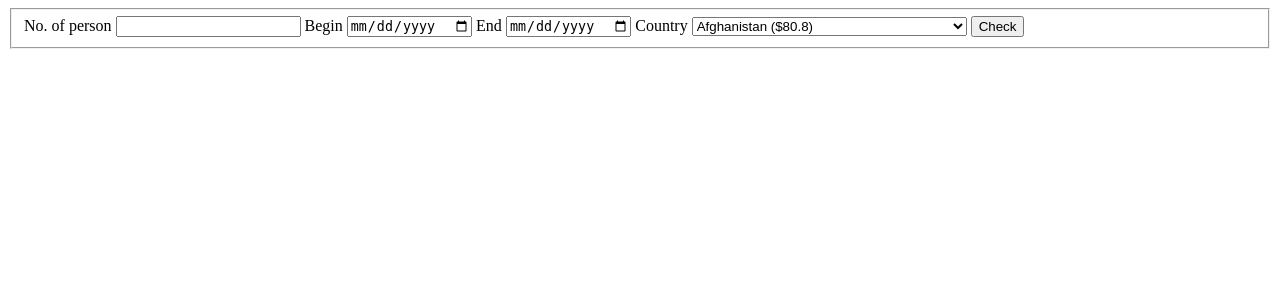
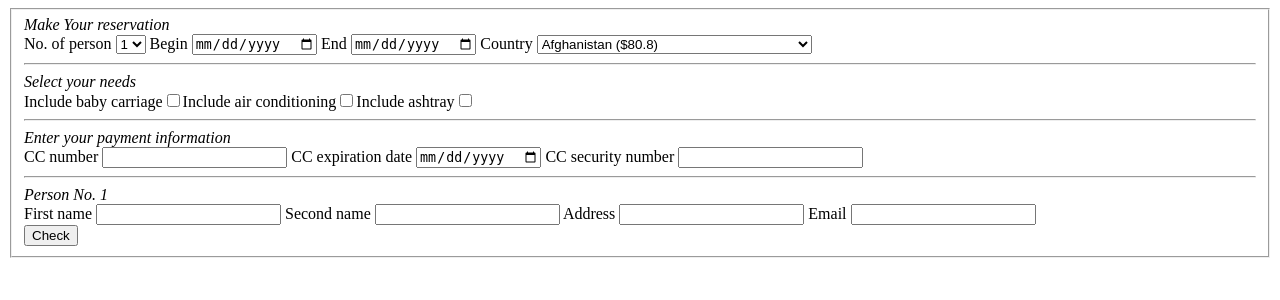
Before and after one commit to ElectroluxV2/WPR, a PHP site: page /subsection-1.php in a window 1280 px wide. Shown: the top 300 px of the page. Run offline with PHP 8.4, Linux system fonts and the light colour scheme; data that the repository does not hold is empty.

Commit message:
Exercise 3 update
Signed-off-by: ElectroluxV2 <electroluxv2@gmail.com>

```diff
--- a/w3/exercise-3/subsection-1.php
+++ b/w3/exercise-3/subsection-1.php
@@ -1,13 +1,12 @@
 <?php
-// Formularz biura podróży
-// - stwórz plik PHP zawierający dane do obliczeń (tablica krajów; dla każdego kraju
-// określona cena za pobyt 1 osoby przez 1 dzień)
-// - stwórz formularz z możliwością wpisania: zakresu dat, liczby osób, wyboru kraju (z
-// tablicy krajów)
-// - stwórz skrypt, który sprawdzi: czy wypełniono wszystkie pola, czy zakres dat jest
-// prawidłowy (data startu jest wcześniejsza niż data zakończenia)
-// - jeśli dane są prawidłowe, skrypt powinien policzyć cenę pobytu (na podstawie
-// tablicy krajów)
+// Formularz rezerwacji hotelu:
+// stwórz formularz, który będzie pozwalał: podać z listy rozwijanej ilość osób (1-4), których dotyczy rezerwacja,
+// wpisać dane osoby rezerwującej pobytnp. imię, nazwisko, adres, dane karty kredytowej, e-mail, podać datę pobytu,
+// czy godzinę przyjazdu itd. (pamiętając o odpowiedniej walidacji pól - typach), zaznaczyć czy jest potrzeba
+// dostawienia łóżka dla dziecka, z listy wybrać odpowiednie udogodnienia np. klimatyzacja i popielniczka dla palacza
+// (pamiętaj określić które pola są wymagane)
+// stwórz skrypt PHP, który odbierze powyższe dane i w ładny i przejrzysty sposób wyświetli podsumowanie rezerwacji
+// (użyć do wyświetlenia szablonu HTML)
 
 ini_set('display_errors', '1');
 ini_set('display_startup_errors', '1');
@@ -123,44 +122,168 @@ const PRICES_PER_ONE_DAY_IN_US_DOLLARS = [
     'Zimbabwe' => 43,
 ];
 
-function PrintCountryOptions($selected) {
+function PrintForm($data, $result) {
+    echo <<<EOL
+<form method="post" name="priceCalculator">
+    <fieldset>
+
+        <em>Make Your reservation</em><br>
+
+        <label for="nop">No. of person</label>
+        <select name="personCount" id="nop" required>
+EOL;
+    for ($i = 1; $i < 5; $i++) {
+        if ($i == $data['personCount']) {
+            echo "<option value=\"$i\" selected>$i</option>";
+        } else {
+            echo "<option value=\"$i\">$i</option>";
+        }
+    }
+    echo <<<EOL
+        </select>
+
+        <label for="bg">Begin</label>
+        <input type="date" name="begin" id="bg" value="${data["begin"]}" required>
+
+        <label for="ed">End</label>
+        <input type="date" name="end" id="ed" value="${data["end"]}" required>
+
+        <label for="country">Country</label>
+        <select name="country" id="country" required>
+EOL;
     foreach (PRICES_PER_ONE_DAY_IN_US_DOLLARS as $key => $item) {
-        if ($key == $selected) {
+        if ($key == $data["country"]) {
             echo "<option value=\"$key\" selected>$key ($$item)</option>";
         } else {
             echo "<option value=\"$key\">$key ($$item)</option>";
         }
     }
-}
-
-function PrintForm($personCount, $begin, $end, $country, $result) {
-    echo <<<EOL
-<form method="post" name="priceCalculator">
-    <fieldset>
-
-        <label for="nop">No. of person</label>
-        <input type="number" name="personCount" value="${personCount}" id="nop" required>
-
-        <label for="bg">Begin</label>
-        <input type="date" name="begin" id="bg" value="${begin}" required>
-
-        <label for="ed">End</label>
-        <input type="date" name="end" id="ed" value="${end}" required>
-
-        <label for="country">Country</label>
-        <select name="country" id="country" required>
-EOL;
-    PrintCountryOptions($country);
     echo <<<EOL
         </select>
 
+        <hr>
+        <em>Select your needs</em><br>
 
+        <label for="ibc">Include baby carriage</label>
+        EOL;
+
+    if (isset($data["ibc"])) {
+        echo '<input type="checkbox" name="ibc" id="ibc" checked>';
+    } else {
+        echo '<input type="checkbox" name="ibc" id="ibc" >';
+    }
+
+    echo '<label for="iac">Include air conditioning</label>';
+    if (isset($data["iac"])) {
+        echo '<input type="checkbox" name="iac" id="iac" checked>';
+    } else {
+        echo '<input type="checkbox" name="iac" id="iac" >';
+    }
+
+    echo '<label for="iay">Include ashtray</label>';
+    if (isset($data["iay"])) {
+        echo '<input type="checkbox" name="iay" id="iay" checked>';
+    } else {
+        echo '<input type="checkbox" name="iay" id="iay" >';
+    }
+
+    echo <<<EOL
+        <hr>
+        <em>Enter your payment information</em><br>
+
+        <label for="ccNumber">CC number</label>
+        <input type="number" name="ccNumber" value="${data["ccNumber"]}" id="ccNumber" autocomplete="cc-number" required>
+
+        <label for="ccExp">CC expiration date</label>
+        <input type="date" name="ccExp" value="${data["ccExp"]}" id="ccExp" autocomplete="cc-exp" required>
+
+        <label for="ccCsc">CC security number</label>
+        <input type="number" name="ccCsc" value="${data["ccCsc"]}" id="ccCsc" autocomplete="cc-csc" required>
+
+        <hr>
+        <em>Person No. 1</em><br>
+
+        <label for="firstName">First name</label>
+        <input type="text" name="firstName" value="${data["firstName"]}" id="firstName" autocomplete="given-name" required>
+
+        <label for="secondName">Second name</label>
+        <input type="text" name="secondName" value="${data["secondName"]}" id="secondName" autocomplete="family-name" required>
+
+        <label for="address">Address</label>
+        <input type="text" name="address" value="${data["address"]}" id="address" autocomplete="address-line1" required>
+
+        <label for="email">Email</label>
+        <input type="email" name="email" value="${data["email"]}" id="email" required>
+
+        <section class="pc">
+            <hr>
+            <em>Person No. 2</em><br>
+
+            <label for="firstName2">First name</label>
+            <input type="text" name="firstName2" value="${data["firstName2"]}" id="firstName2" autocomplete="given-name">
+
+            <label for="secondName2">Second name</label>
+            <input type="text" name="secondName2" value="${data["secondName2"]}" id="secondName2" autocomplete="family-name">
+        </section>
+
+        <section class="pc">
+            <hr>
+            <em>Person No. 3</em><br>
+
+            <label for="firstName3">First name</label>
+            <input type="text" name="firstName3" value="${data["firstName3"]}" id="firstName3" autocomplete="given-name">
+
+            <label for="secondName3">Second name</label>
+            <input type="text" name="secondName3" value="${data["secondName3"]}" id="secondName3" autocomplete="family-name">
+        </section>
+
+        <section class="pc">
+            <hr>
+            <em>Person No. 4</em><br>
+
+            <label for="firstName4">First name</label>
+            <input type="text" name="firstName4" value="${data["firstName4"]}" id="firstName4" autocomplete="given-name">
+
+            <label for="secondName4">Second name</label>
+            <input type="text" name="secondName4" value="${data["secondName4"]}" id="secondName4" autocomplete="family-name">
+        </section>
+
+        <br>
         <input type="submit" value="Check">
 
         <code>${result}</code>
 
     </fieldset>
 </form>
+EOL;
+}
+
+function PrintScript() {
+    echo <<<EOL
+
+    <script>
+
+    window.onload = () => {
+        const sections = document.getElementsByClassName('pc');
+        const update = pc => {
+
+            for (let i = 0; i < 3; i++) {
+                sections[i].hidden = i + 1 >= pc;
+            }
+        }
+
+        const nop = document.getElementById('nop');
+        nop.onchange = e => {
+            update(e.target.value);
+        }
+
+        update(nop.value);
+    }
+
+
+
+    </script>
+
 EOL;
 }
 
@@ -186,5 +309,23 @@ if (isset($personCount)) {
     }
 }
 
+PrintScript();
 
-PrintForm($personCount, $begin, $end, $country, $result);
+$data = [
+    "ccNumber" => "",
+    "ccExp" => "",
+    "ccCsc" => "",
+    "firstName" => "",
+    "secondName" => "",
+    "address" => "",
+    "email" => "",
+    "firstName2" => "",
+    "secondName2" => "",
+    "firstName3" => "",
+    "secondName3" => "",
+    "firstName4" => "",
+    "secondName4" => ""
+];
+
+$data = array_merge($data, $_REQUEST);
+PrintForm($data, $result);
```
